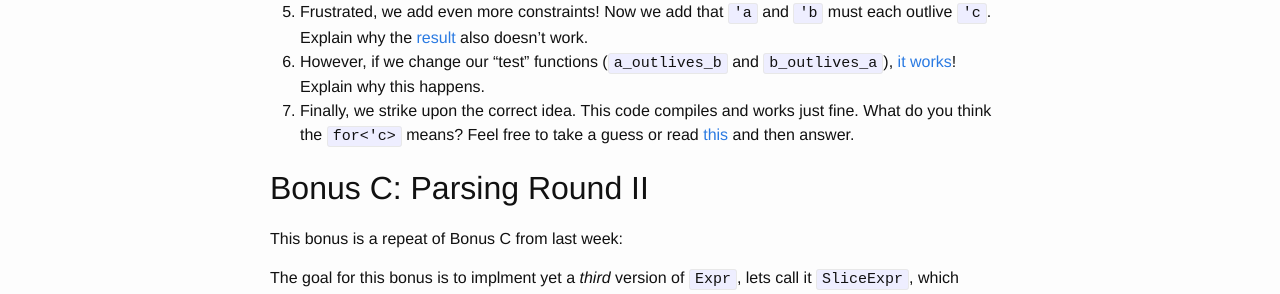
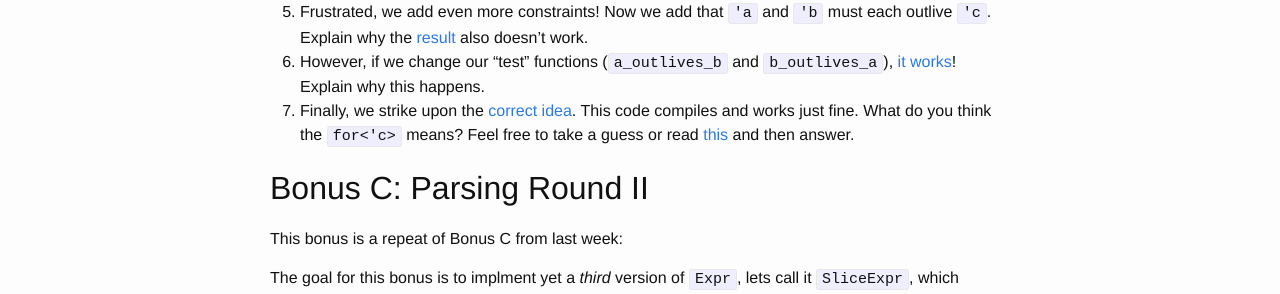
Before and after one commit to hmc-memsafe-2016f/hmc-memsafe-2016f.github.io, a Jekyll site: the page built from assignments/wk3/index.md, in a window 1280 px wide and 900 px high, scrolled down 2222 px. Shown: the part 258-552 px from the top of the window. Built offline with Jekyll 4.4.1, drawn with Linux system fonts in a browser that asks for light colours; part of the change alters nothing that is shown.

Commit message:
Put up link

```diff
--- a/assignments/wk3/index.md
+++ b/assignments/wk3/index.md
@@ -133,9 +133,9 @@ include snippets of the code with scopes labelled.
    6. However, if we change our "test" functions (`a_outlives_b` and
       `b_outlives_a`), [it works][bonus-b-c-eq-bad-test]! Explain why this
       happens.
-   7. Finally, we strike upon the correct idea. This code compiles and works
-      just fine. What do you think the `for<'c>` means? Feel free to take a
-      guess or read [this][hrtb] and then answer.
+   7. Finally, we strike upon the [correct idea][bonus-b-done]. This code
+      compiles and works just fine. What do you think the `for<'c>` means? Feel
+      free to take a guess or read [this][hrtb] and then answer.
 
 ## Bonus C: Parsing Round II
 
```
